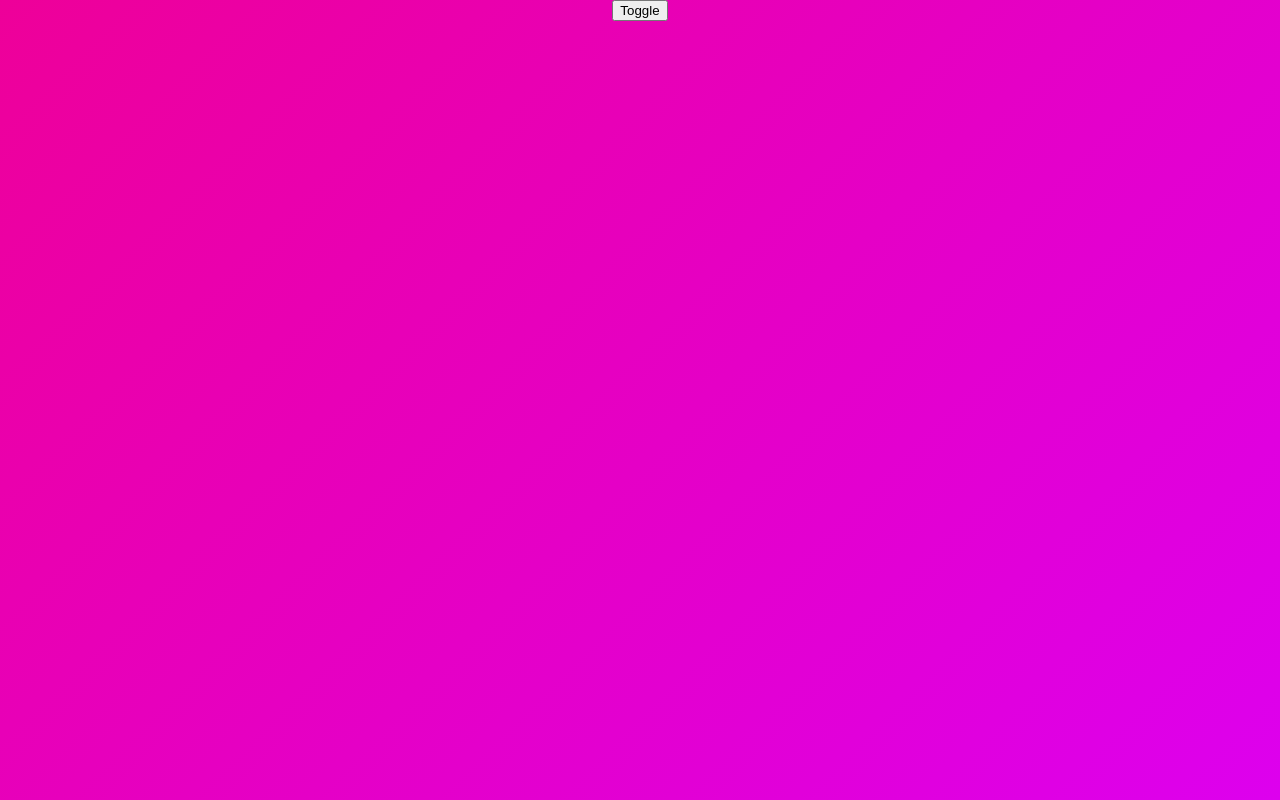
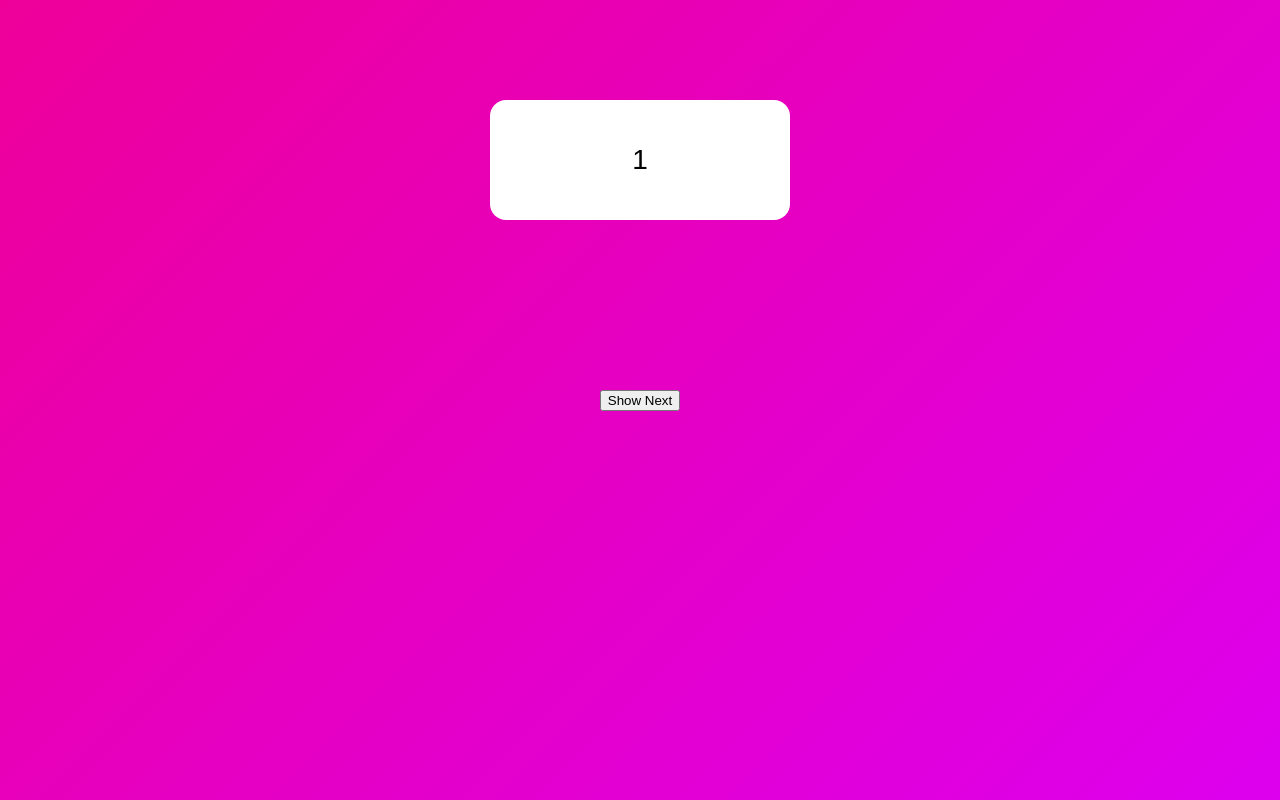
Before and after one commit to codeblue25/learn-react-master, a React (Create React App) app: page / in a window 1280 px wide. Built offline with nearby package versions, Linux system fonts and the light colour scheme.

Commit message:
Implement slider part1

```diff
--- a/src/App.tsx
+++ b/src/App.tsx
@@ -7,51 +7,70 @@
   height: 100vh;
   display: flex;
   flex-direction: column;
-  justify-content: start;
+  justify-content: center;
   align-items: center;
 `;
 
 const Box = styled(motion.div)`
+  position: absolute;
+  top: 100px;
+  display: flex;
+  justify-content: center;
+  align-items: center;
   width: 300px;
-  height: 300px;
+  height: 120px;
   background-color: #fff;
-  margin-top: 300px;
   border-radius: 16px;
+  font-size: 28px;
 `;
 
 const boxVariants = {
-  start: {
+  invisible: {
+    x: 500,
     opacity: 0,
     scale: 0,
   },
   visible: {
+    x: 0,
     opacity: 1,
     scale: 1,
-    rotateZ: 360,
+    transition: {
+      duration: 1,
+    },
   },
-  end: {
+  exit: {
+    x: -500,
     opacity: 0,
-    y: 50,
+    scale: 0,
+    transition: {
+      duration: 1,
+    },
   },
 };
 
 function App() {
-  const [showing, setShowing] = useState(false);
-  const toggleShowing = () => {
-    setShowing((prev) => !prev);
+  const [visible, setVisible] = useState(1);
+  const showNext = () => {
+    setVisible((prev) => (prev === 10 ? 10 : prev + 1));
   };
+
   return (
     <Wrapper>
-      <button onClick={toggleShowing}>Toggle</button>
       <AnimatePresence>
-        {showing ? (
-          <Box
-            variants={boxVariants}
-            initial="start"
-            animate="visible"
-            exit="end"
-          />
-        ) : null}
+        {[1, 2, 3, 4, 5, 6, 7, 8, 9, 10].map((i) =>
+          i === visible ? (
+            <Box
+              key={i}
+              variants={boxVariants}
+              initial="invisible"
+              animate="visible"
+              exit="exit"
+            >
+              {i}
+            </Box>
+          ) : null
+        )}
+        <button onClick={showNext}>Show Next</button>
       </AnimatePresence>
     </Wrapper>
   );
```
